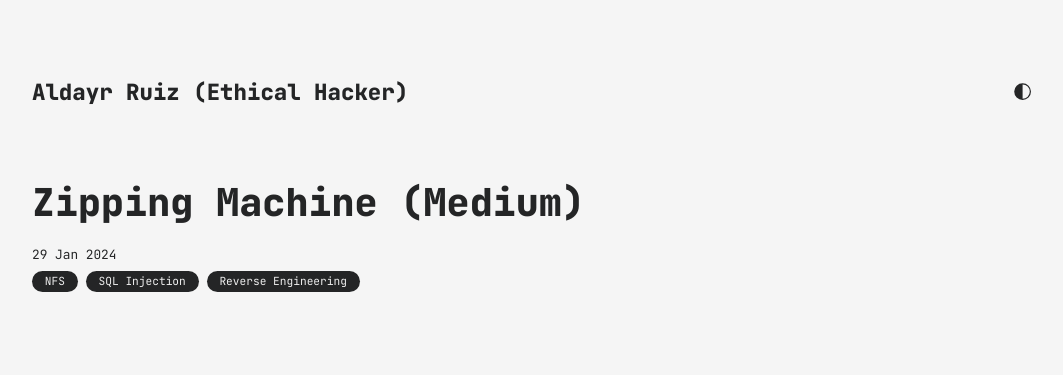
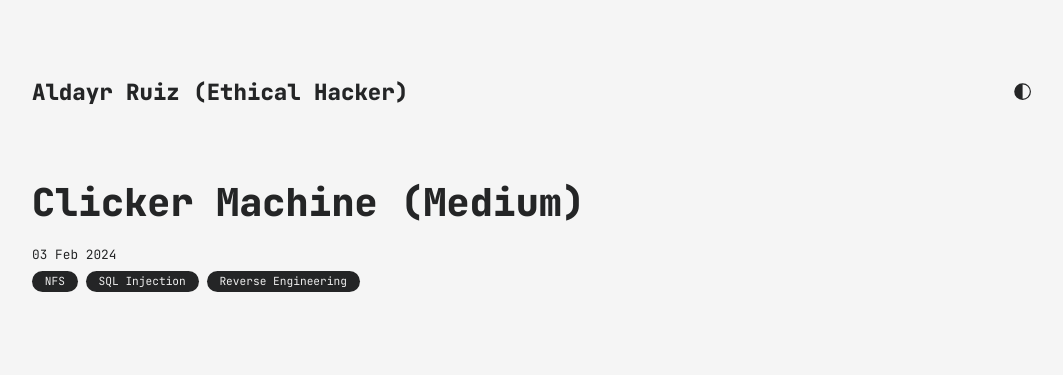
Before and after one commit to aldayrruiz/aldayrruiz.github.io, a Jekyll site: the page built from all_collections/_posts/2024-02-03-clicker.htb.markdown, in a window 1280 px wide and 900 px high. Shown: the top 375 px of the window, without its empty margins (108-1171 px from the left). Built offline with Jekyll 4.4.1, drawn with Linux system fonts in a browser that asks for light colours.

Commit message:
Update 2024-02-03-clicker.htb.markdown

```diff
--- a/all_collections/_posts/2024-02-03-clicker.htb.markdown
+++ b/all_collections/_posts/2024-02-03-clicker.htb.markdown
@@ -1,7 +1,7 @@
 ---
 layout: post
-title:  "Zipping Machine (Medium)"
-date:   2024-01-29 17:04:54 +0100
+title:  "Clicker Machine (Medium)"
+date:   2024-02-03 17:04:54 +0100
 categories: ["NFS", "SQL Injection", "Reverse Engineering"]
 ---
 
```
